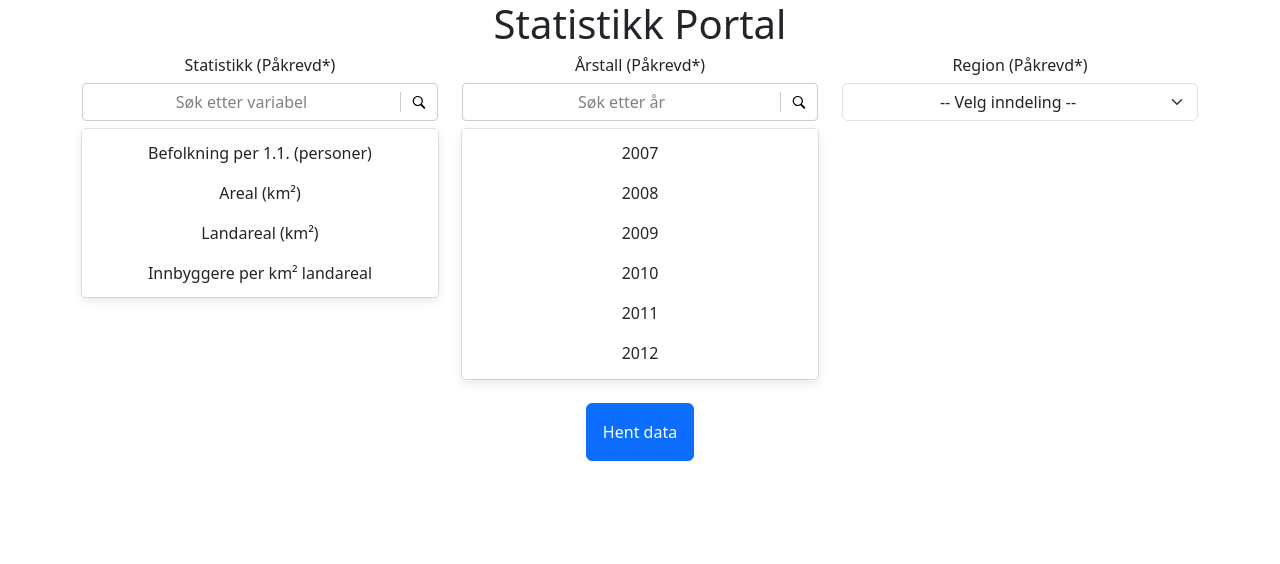
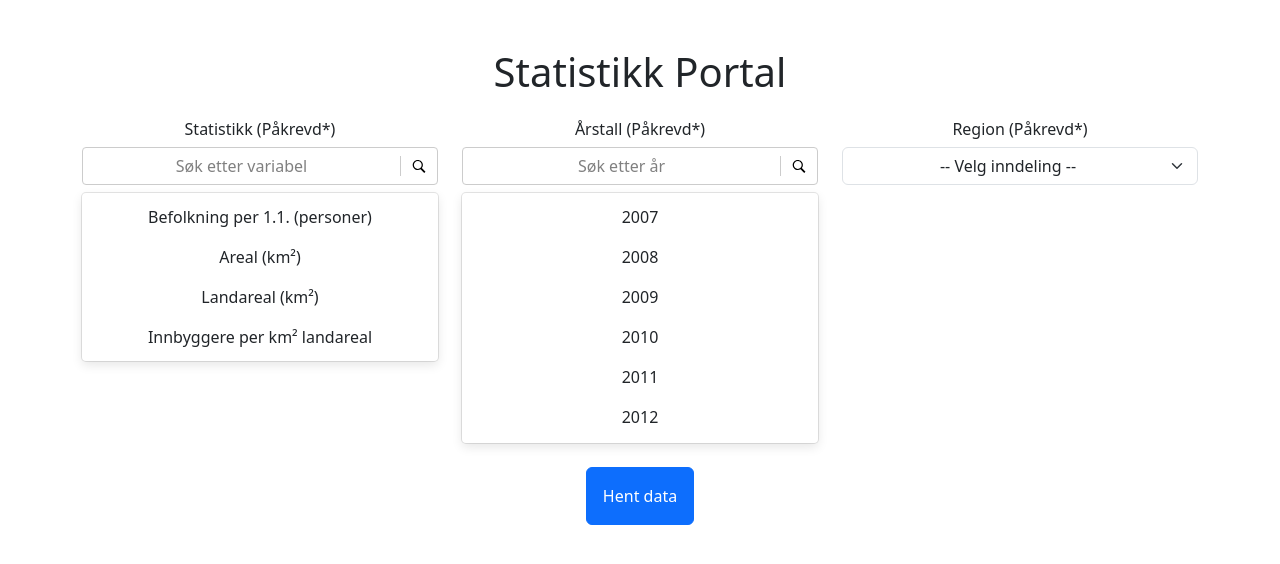
Before and after one commit to bendiz/statistikk-portal, a React (Vite) app: page / in a window 1280 px wide. Shown: the top 564 px of the page. Built offline with nearby package versions, Linux system fonts and the light colour scheme.

Commit message:
add padding to h1

```diff
--- a/src/App.tsx
+++ b/src/App.tsx
@@ -92,7 +92,7 @@ function App() {
     <>
       {!validQuery && (
         <>
-          <h1>Statistikk Portal</h1>
+          <h1 className='pt-5 pb-3'>Statistikk Portal</h1>
           <div className='container text-center'>
             <form onSubmit={handleSubmit}>
               <div className='row row-cols-3'>
```
